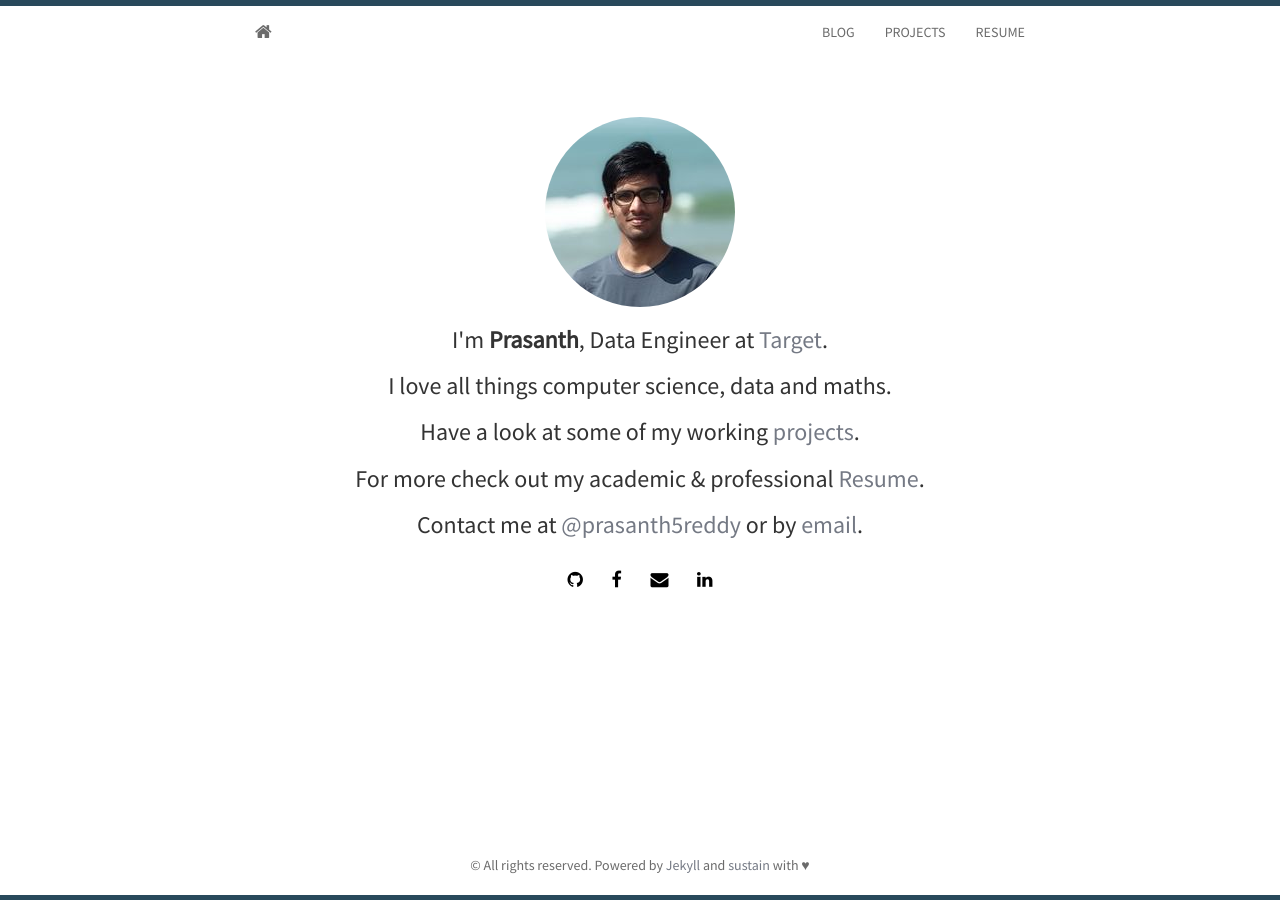
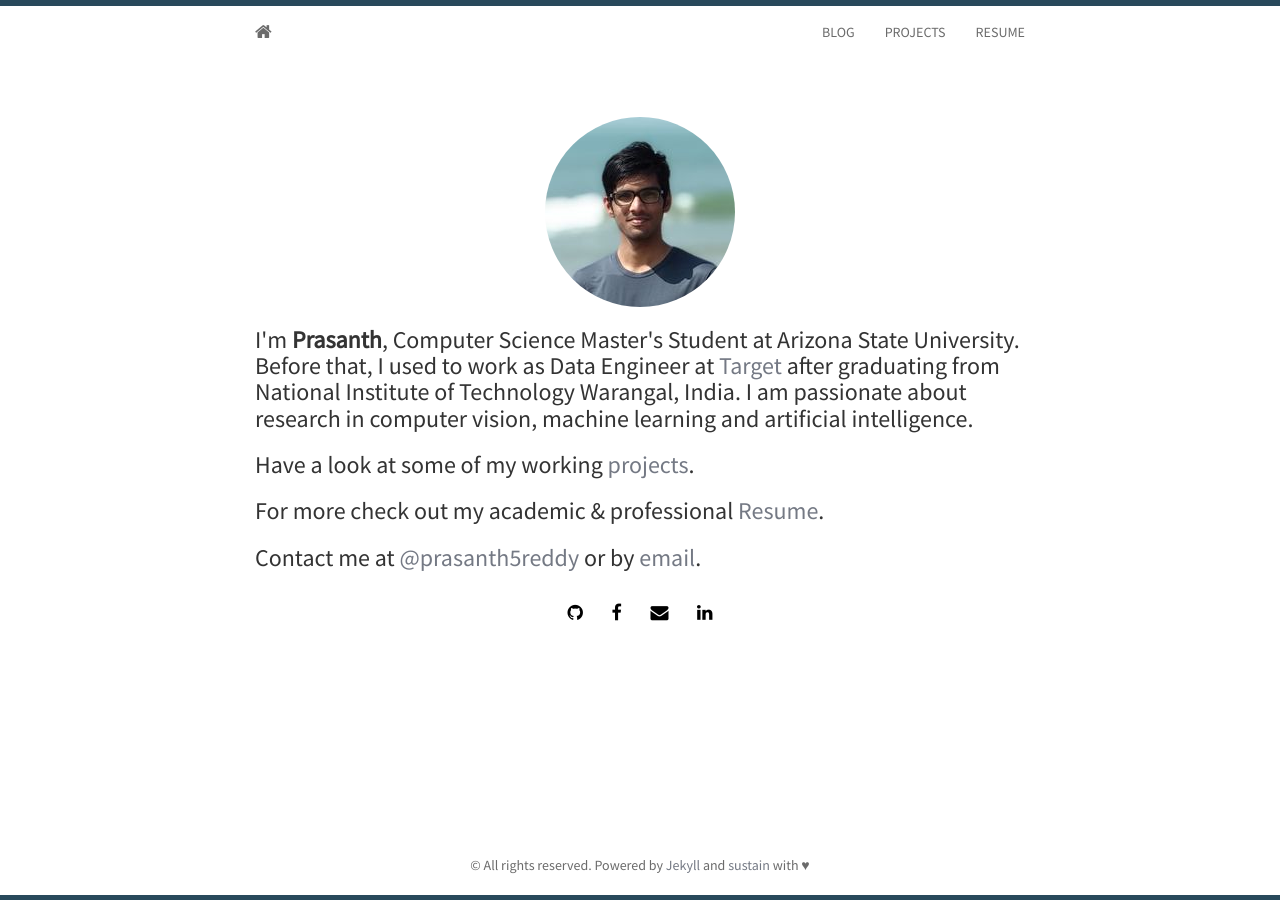
Before and after one commit to prasanth5reddy/prasanth5reddy.github.io, a Jekyll site: the page built from index.html, in a window 1280 px wide. Built offline with Jekyll 4.4.1, drawn with Linux system fonts in a browser that asks for light colours; nearby versions of some CDN libraries; the list of posts is cut into pages by our own code.

Commit message:
updated home page

```diff
--- a/index.html
+++ b/index.html
@@ -7,11 +7,12 @@ layout: home
 	  <div class="avatar">
 		<img class="img-circle" src="{{ site.baseurl }}static/img/{{ site.avatar }}" alt="Responsive image">
 	  </div>
-	  <h3>I'm <strong>{{ site.author }}</strong>, Data Engineer at <a href="https://www.target.com">Target</a>.</h3>
-	  <h3>I love all things computer science, data and maths.</h3>
-	  <h3>Have a look at some of my working <a href="{{ site.baseurl }}projects.html"> projects</a>.</h3>
-	  <h3>For more check out my academic &amp; professional <a target="_blank" href="{{ site.baseurl }}static/docs/resume.pdf">Resume</a>.</h3>
-	  <h3>Contact me at <a href="http://facebook.com/{{ site.facebook }}">@{{ site.facebook }}</a> or by <a href="mailto:{{ site.email }}">email</a>.</h3>
-	  {% include social.html %}
+		<div class="intro">
+		  <h3>I'm <strong>{{ site.author }}</strong>, Computer Science Master's Student at Arizona State University. Before that, I used to work as Data Engineer at <a target="_blank" href="https://www.target.com">Target</a> after graduating from National Institute of Technology Warangal, India. I am passionate about research in computer vision, machine learning and artificial intelligence.</h3>
+		  <h3>Have a look at some of my working <a href="{{ site.baseurl }}projects.html"> projects</a>.</h3>
+		  <h3>For more check out my academic &amp; professional <a target="_blank" href="{{ site.baseurl }}static/docs/resume.pdf">Resume</a>.</h3>
+		  <h3>Contact me at <a href="http://facebook.com/{{ site.facebook }}">@{{ site.facebook }}</a> or by <a href="mailto:{{ site.email }}">email</a>.</h3>
+		</div>
+		{% include social.html %}
 	</div>
 </section>
--- a/static/css/main.css
+++ b/static/css/main.css
@@ -142,6 +142,10 @@ body {
 .avatar {
   padding-top: 5%;
 }
+.intro {
+  text-align: left;
+
+}
 .blog-post{
   padding-top: 15px;
 }
```
